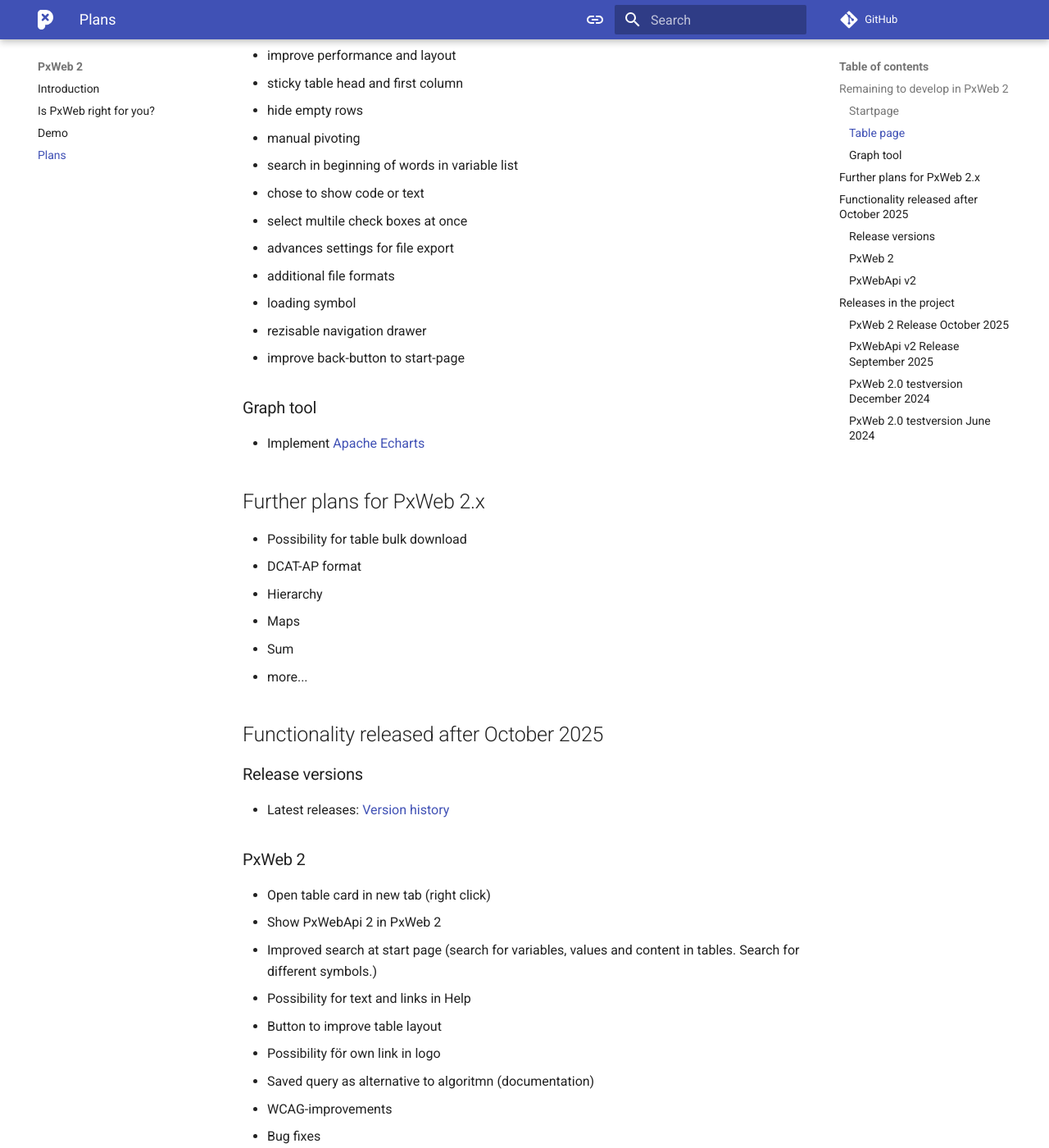
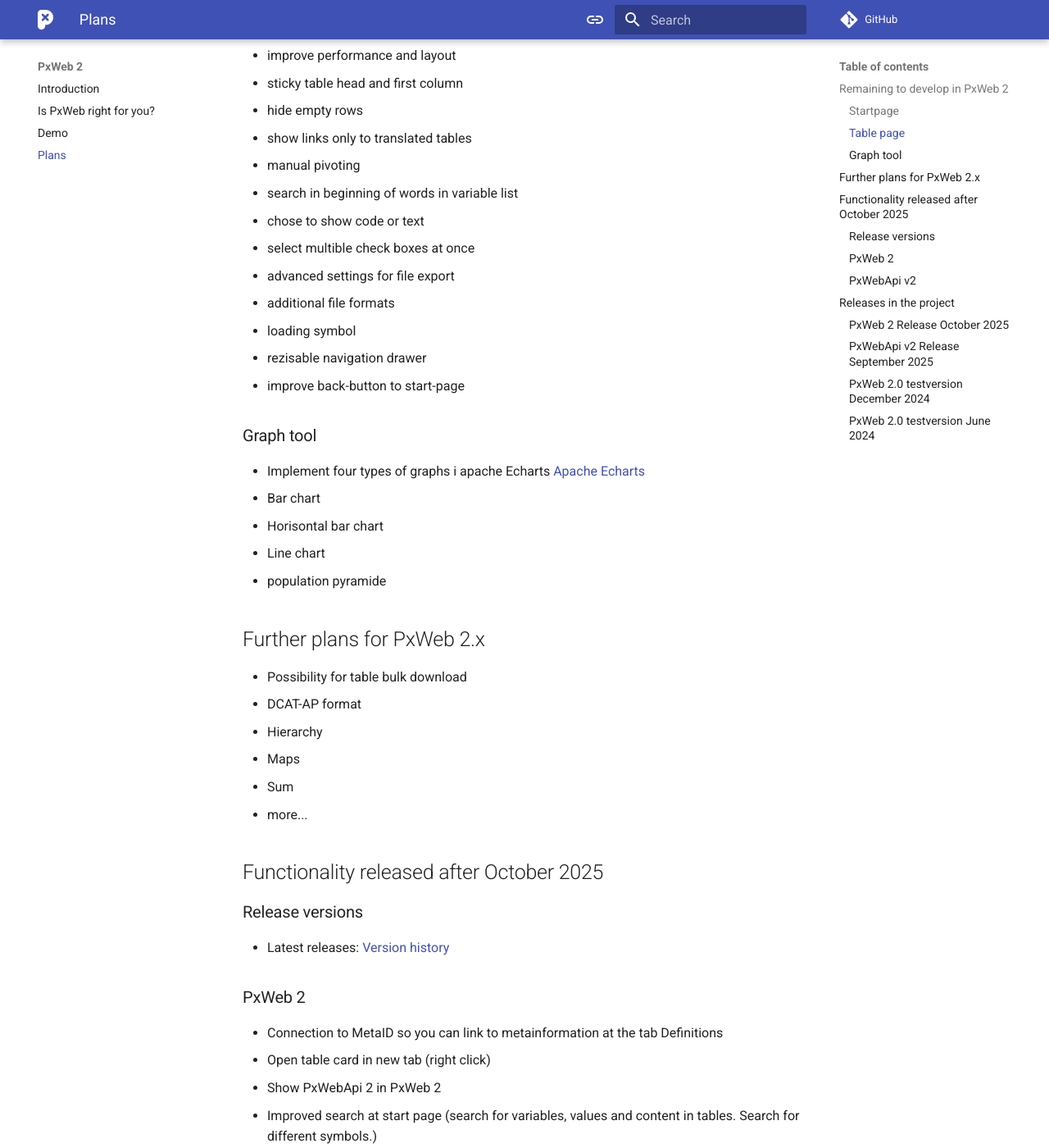
Before and after one commit to PxTools/pxtools.github.io, an MkDocs documentation site: the page built from docs/PxWeb2/project/plans.md, in a window 1280 px wide and 1400 px high, scrolled down 634 px. Shown: the whole window at 82% size. Built offline with MkDocs 1.6.1 and Material for MkDocs 9.7.7, drawn with Linux system fonts in a browser that asks for light colours; comment, search, counter and statistics services are not loaded.

Commit message:
Revise project plans with new features and updates
Updated plans for PxWeb 2.x with new features and improvements.

```diff
--- a/docs/PxWeb2/project/plans.md
+++ b/docs/PxWeb2/project/plans.md
@@ -19,11 +19,12 @@
 - improve performance and layout
 - sticky table head and first column
 - hide empty rows
+- show links only to translated tables
 - manual pivoting
 - search in beginning of words in variable list
 - chose to show code or text
-- select multile check boxes at once
-- advances settings for file export
+- select multible check boxes at once
+- advanced settings for file export
 - additional file formats
 - loading symbol
 - rezisable navigation drawer
@@ -31,7 +32,11 @@
 
 ### Graph tool
 
-- Implement [Apache Echarts](https://echarts.apache.org/en/index.html)
+- Implement four types of graphs i apache Echarts [Apache Echarts](https://echarts.apache.org/en/index.html)
+  - Bar chart
+  - Horisontal bar chart
+  - Line chart
+  - population pyramide
 
 ## Further plans for PxWeb 2.x
 
@@ -50,6 +55,7 @@
 
 ### PxWeb 2
 
+- Connection to MetaID so you can link to metainformation at the tab Definitions
 - Open table card in new tab (right click)
 - Show PxWebApi 2 in PxWeb 2
 - Improved search at start page (search for variables, values and content in
```
